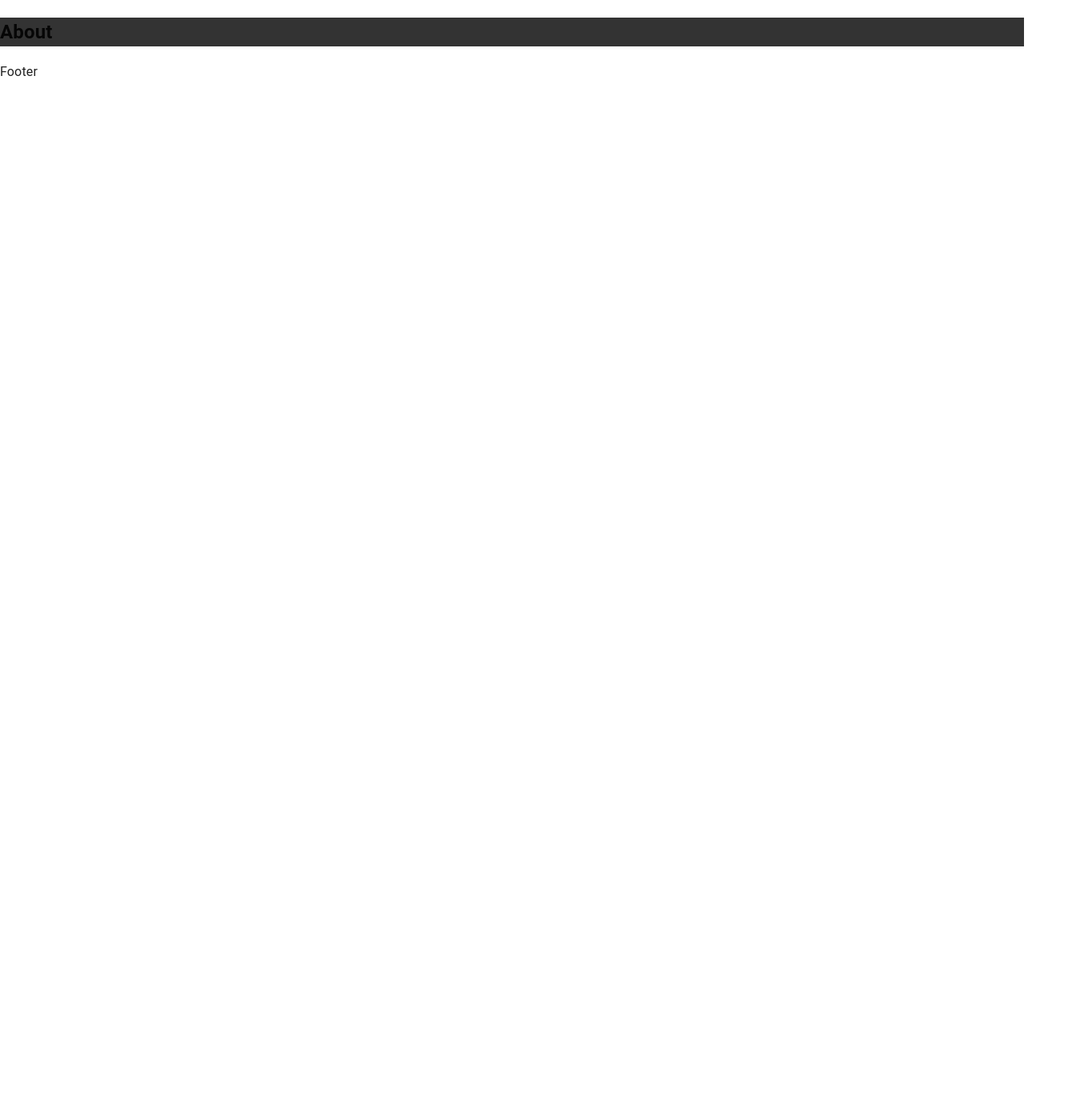
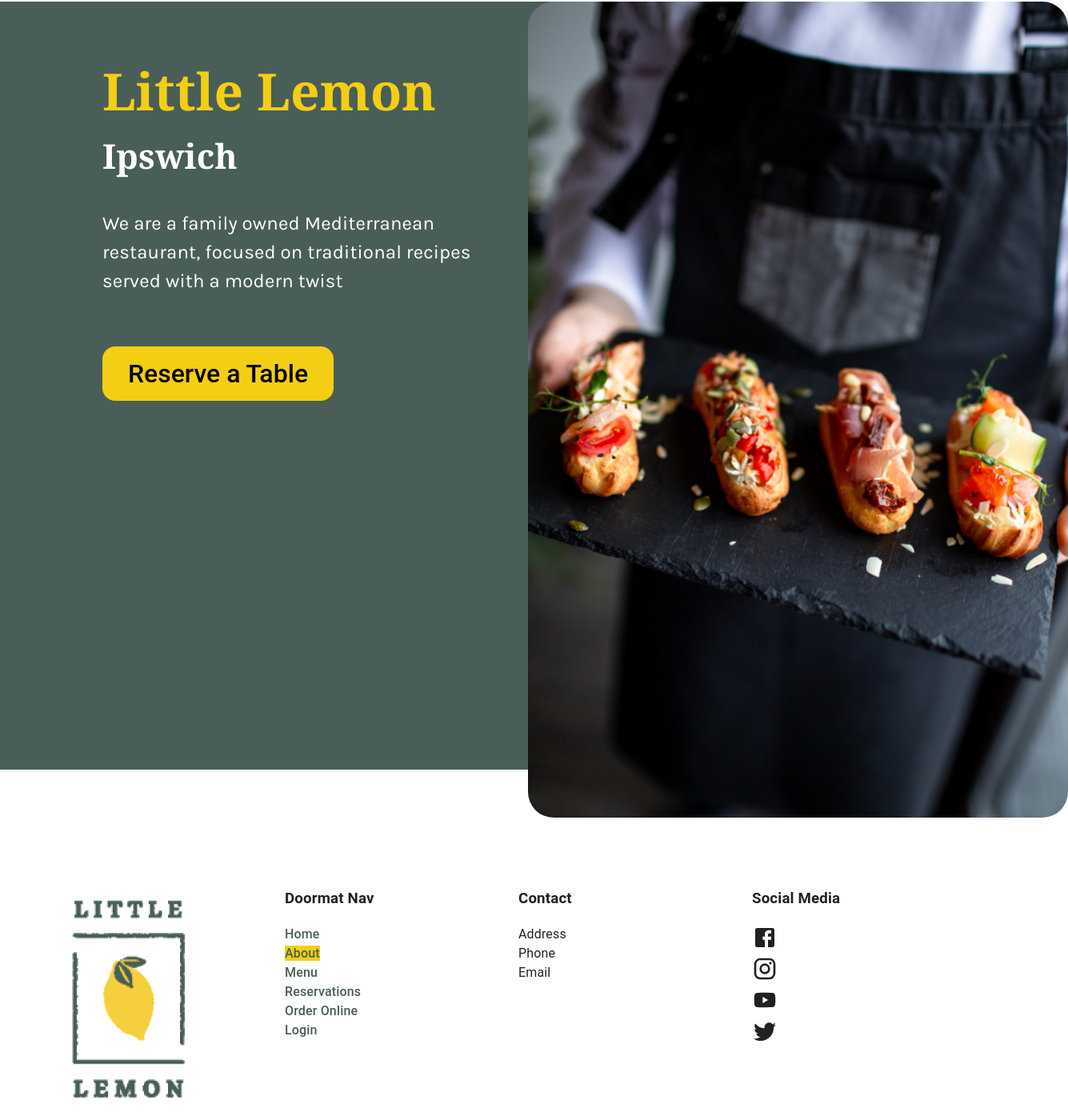
Before and after one commit to djbauch/little-lemon-2, a React (Vite) app: page /about in a window 1280 px wide. Shown: the part 166-1566 px from the top of the page at 80% size, 1335 px wide, since content can reach past the window. Before the commit the page ends 800 px from the top, so only its background shows below. Built offline with nearby package versions, Linux system fonts and the light colour scheme.

Commit message:
Going to add Storybook

```diff
--- a/src/components/About.tsx
+++ b/src/components/About.tsx
@@ -1,9 +1,24 @@
 import * as React from 'react'
+import { Grid2 as Grid } from '@mui/material'
+import { Typography } from '@mui/material'
 
 export const About = () => {
   return (
     <section className='about'>
-      <h2>About</h2>
+      <Grid container spacing={2} className='bounded'>
+        <Grid size={6} >
+          <Typography variant='h1'>Little Lemon</Typography>
+          <Typography variant='h2'>Ipswich</Typography>
+          <div className='textblock'>
+            <p>
+              We are a family owned Mediterranean restaurant, focused on traditional reciples served with a modern twist
+            </p>
+          </div>
+        </Grid>
+        <Grid size={6}>
+          <img src='/Mario and Adrian b.jpg' height='480px' alt='Mario and Adrian' />
+        </Grid>
+      </Grid>
     </section>
   )
 }
--- a/src/components/Footer.tsx
+++ b/src/components/Footer.tsx
@@ -1,7 +1,73 @@
 import * as React from 'react'
-
+import { Grid2 as Grid } from '@mui/material'
+import { NavLink } from 'react-router'
+import FacebookIcon from '@mui/icons-material/Facebook'
+import XIcon from '@mui/icons-material/X'
+import InstagramIcon from '@mui/icons-material/Instagram'
+import YouTubeIcon from '@mui/icons-material/YouTube'
+import TwitterIcon from '@mui/icons-material/Twitter'
 export const Footer = () => {
-  return <footer>Footer</footer>
+  return (
+    <Grid container spacing={2} className='bounded'>
+      <Grid size={3}>
+        <img src='2025-02-25_8-01-47LL.png' />
+      </Grid>
+      <Grid size={3}>
+        <h3>Doormat Nav</h3>
+        <nav>
+          <ul style={{ listStyle: 'none', textAlign: 'left', paddingLeft: 0 }}>
+            <li>
+              <NavLink to='/'>Home</NavLink>
+            </li>
+            <li>
+              <NavLink to='/about'>About</NavLink>
+            </li>
+            <li>
+              <NavLink to='/menu'>Menu</NavLink>
+            </li>
+            <li>
+              <NavLink to='/reservations'>Reservations</NavLink>
+            </li>
+            <li>
+              <NavLink to='/order'>Order&nbsp;Online</NavLink>
+            </li>
+            <li>
+              <NavLink to='/login'>Login</NavLink>
+            </li>
+          </ul>
+        </nav>
+      </Grid>
+      <Grid size={3}>
+        <h3>Contact</h3>
+        <nav>
+          <ul style={{ listStyle: 'none', textAlign: 'left', paddingLeft: 0 }}>
+            <li>Address</li>
+            <li>Phone</li>
+            <li>Email</li>
+          </ul>
+        </nav>
+      </Grid>
+      <Grid size={3}>
+        <h3>Social Media</h3>
+        <nav>
+          <ul style={{ listStyle: 'none', textAlign: 'left', paddingLeft: 0 }}>
+            <li>
+              <FacebookIcon  sx={{fontSize: 32}}/>
+            </li>
+            <li>
+              <InstagramIcon sx={{fontSize: 32}} />
+            </li>
+            <li>
+              <YouTubeIcon  sx={{fontSize: 32}} />
+            </li>
+            <li>
+              <TwitterIcon  sx={{fontSize: 32}}/>
+            </li>
+          </ul>
+        </nav>
+      </Grid>
+    </Grid>
+  )
 }
 
 export default Footer
--- a/src/components/Hero.tsx
+++ b/src/components/Hero.tsx
@@ -1,7 +1,8 @@
 import * as React from 'react'
+
 import styled from '@emotion/styled'
 
-const Button = styled.button`
+export const Button = styled.button`
   background-color: #f4ce14;
   border: none;
   color: black;
@@ -21,14 +22,14 @@ export const Hero = () => {
       <h1>Little Lemon</h1>
       <h2>Ipswich</h2>
       <div className='textblock'>
-      <p>We are a family owned Mediterranean restaurant, focused on traditional reciples served with a modern twist
+      <p>We are a family owned Mediterranean restaurant, focused on traditional recipes served with a modern twist
       </p>
       </div>
       <Button>Reserve a Table</Button>
       </section>
       <section className='right-side'>
 
-        <img src='/restauranfood720.jpg' height='1080px' alt='food on a tray'/>
+        <img src='/restauranfood720.jpg' height='1020px' alt='food on a tray'/>
         </section>
     </section>
   )
--- /dev/null
+++ b/src/components/StyledButton.tsx
@@ -0,0 +1,16 @@
+import styled from '@emotion/styled'
+
+export const StyledButton = styled.button`
+  background-color: #f4ce14;
+  border: none;
+  color: black;
+  padding: 15px 32px;
+  text-align: center;
+  text-decoration: none;
+  display: inline-block;
+  font-size: 32px;
+  font-weight: regular;
+  margin: 8px 2px;
+  cursor: pointer;
+`
+export default StyledButton
--- a/src/layouts/About.tsx
+++ b/src/layouts/About.tsx
@@ -1,13 +1,13 @@
 import * as React from 'react'
 import Header from '../components/Header'
 import Footer from '../components/Footer'
-
+import Hero from '../components/Hero'
 export const About = () => {
   return (
     <>
       <Header />
-      <section className='about'>
-        <h2>About</h2>
+      <section className='about' style={{marginBottom: '128px'}}>
+        <Hero/>
       </section>
       <Footer />
     </>
--- a/src/layouts/Login.tsx
+++ b/src/layouts/Login.tsx
@@ -1,10 +1,16 @@
 import * as React from 'react'
+import Header from '../components/Header'
+import Footer from '../components/Footer'
 
 export const Login = () => {
   return (
+    <>
+    <Header />
     <section className='login'>
       <h2>Login</h2>
     </section>
+    <Footer />
+    </>
   )
 }
 
--- a/src/layouts/Menu.tsx
+++ b/src/layouts/Menu.tsx
@@ -1,10 +1,16 @@
 import * as React from 'react'
+import Header from '../components/Header'
+import Footer from '../components/Footer'
 
 export const Menu = () => {
   return (
+    <>
+    <Header />
     <section className='menu'>
       <h2>Menu</h2>
     </section>
+    <Footer />
+    </>
   )
 }
 
--- a/src/layouts/Order.tsx
+++ b/src/layouts/Order.tsx
@@ -1,10 +1,16 @@
 import * as React from 'react'
+import Header from '../components/Header'
+import Footer from '../components/Footer'
 
 export const Order = () => {
   return (
+    <>
+    <Header />
     <section className='order'>
       <h2>Order</h2>
     </section>
+    <Footer />
+    </>
   )
 }
 
--- a/src/layouts/Reservations.tsx
+++ b/src/layouts/Reservations.tsx
@@ -1,10 +1,15 @@
 import * as React from 'react'
-
+import Header from '../components/Header'
+import Footer from '../components/Footer'
 export const Reservations = () => {
   return (
+    <>
+    <Header />
     <section className='reservations'>
       <h2>Reservations</h2>
     </section>
+    <Footer />
+    </>
   )
 }
 
--- a/src/main.tsx
+++ b/src/main.tsx
@@ -41,29 +41,31 @@ const theme = createTheme({
     h2: {
       fontFamily: 'Markazi Text Variable, Georgia, serif',
       fontSize: '48pt',
-      fontWeight: 'regular'
+      fontWeight: 'regular',
     },
-    // Card Title
+
     h3: {
-      fontFamily: 'Karla',
+      fontFamily: 'Karla, system-ui, Avenir, Helvetica, Arial, sans-serif',
+      fontSize: '24pt',
+      fontWeight: 'bold',
     },
     h4: {
-      fontFamily: 'Karla',
+      fontFamily: 'Karla, system-ui, Avenir, Helvetica, Arial, sans-serif',
     },
     // Card Title
     h5: {
-      fontFamily: 'Karla',
+      fontFamily: 'Karla, system-ui, Avenir, Helvetica, Arial, sans-serif',
       fontSize: '18pt',
       fontWeight: 'bold',
     },
     h6: {
-      fontFamily: 'Karla',
+      fontFamily: 'Karla, system-ui, Avenir, Helvetica, Arial, sans-serif',
       fontSize: '18pt',
       fontWeight: 'bold',
       color: '#EE9972',
     },
     body1: {
-      fontFamily: 'Karla',
+      fontFamily: 'Karla, system-ui, Avenir, Helvetica, Arial, sans-serif',
     },
     body2: {
       fontFamily: 'Karla, system-ui, Avenir, Helvetica, Arial, sans-serif',
@@ -79,8 +81,8 @@ const theme = createTheme({
       fontFamily: 'Karla, system-ui, Avenir, Helvetica, Arial, sans-serif',
     },
     caption: {
-      fontFamily: 'Karla',
-    }
+      fontFamily: 'Karla, system-ui, Avenir, Helvetica, Arial, sans-serif',
+    },
   },
   components: {
     MuiCard: {
@@ -91,8 +93,8 @@ const theme = createTheme({
           boxShadow: '0px 4px 4px rgba(0, 0, 0, 0.25)',
         },
       },
-    }
-  }
+    },
+  },
 })
 
 createRoot(document.getElementById('root')!).render(
--- a/src/scss/styles.scss
+++ b/src/scss/styles.scss
@@ -96,6 +96,7 @@ nav > img {
   font-size: 18px;
 }
 
+
 a.active{
   background-color: #f4ce14;
 }
@@ -121,8 +122,8 @@ a:hover {
 main {
   display: block;
   width: 100%;
-  color: #ffff;
-  background-color: #434343;
+  color: #000000;
+  background-color: white;
 }
 
 .hero {
@@ -153,6 +154,7 @@ main {
   object-fit: contain;
   border-radius: 32px;
 }
+
 .hero h1 {
   margin-left: 64px;
   margin-top: 1em;
@@ -162,6 +164,7 @@ main {
   color: var(--brand-light-color);
   font-family: 'Markazi Text Variable', Georgia, serif;
 }
+
 .hero h2 {
   margin-left: 64px;
   margin-top: 0;
@@ -188,11 +191,15 @@ main {
   margin-top: 64px;
 }
 
+
 .textblock {
   display: block;
   width: 32em;
   max-width: 32em;
   margin-top: 0;
+}
+
+.hero .textblock {
   margin-left: 64px;
 }
 
@@ -203,8 +210,8 @@ main {
 
 }
 
-.highlights > h2 {
-  margin-top: 80px;
+.highlights  {
+  margin-top: 120px;
   margin-left: 64px;
 }
 
@@ -221,7 +228,7 @@ main {
 
 .about {
   display: block;
-  background-color: var(--brand-highlight-dark-color);
+  background-color: white;
 }
 
 .footer {
@@ -240,9 +247,11 @@ button {
   cursor: pointer;
   transition: border-color 0.25s;
 }
+
 button:hover {
   border-color: #495e57;
 }
+
 button:focus,
 button:focus-visible {
   outline: 4px auto -webkit-focus-ring-color;
@@ -293,11 +302,16 @@ button:focus-visible {
   color: #495e57;
 }
 
-.hightlight {
+.highlight {
   font-family: 'Karla', sans-serif;
   font-size: 16pt;
   font-weight: medium;
   color: #495e57;
+}
+
+.bounded {
+  margin-left: 64px;
+  margin-right: 64px;
 }
 
 @media (prefers-color-scheme: light) {
```
Also changed, not shown: src/components/Highlights.tsx (+52 -14 lines), public/2025-02-25_8-01-47LL.png (added). Lines whose indentation alone changed are shown as unchanged.
